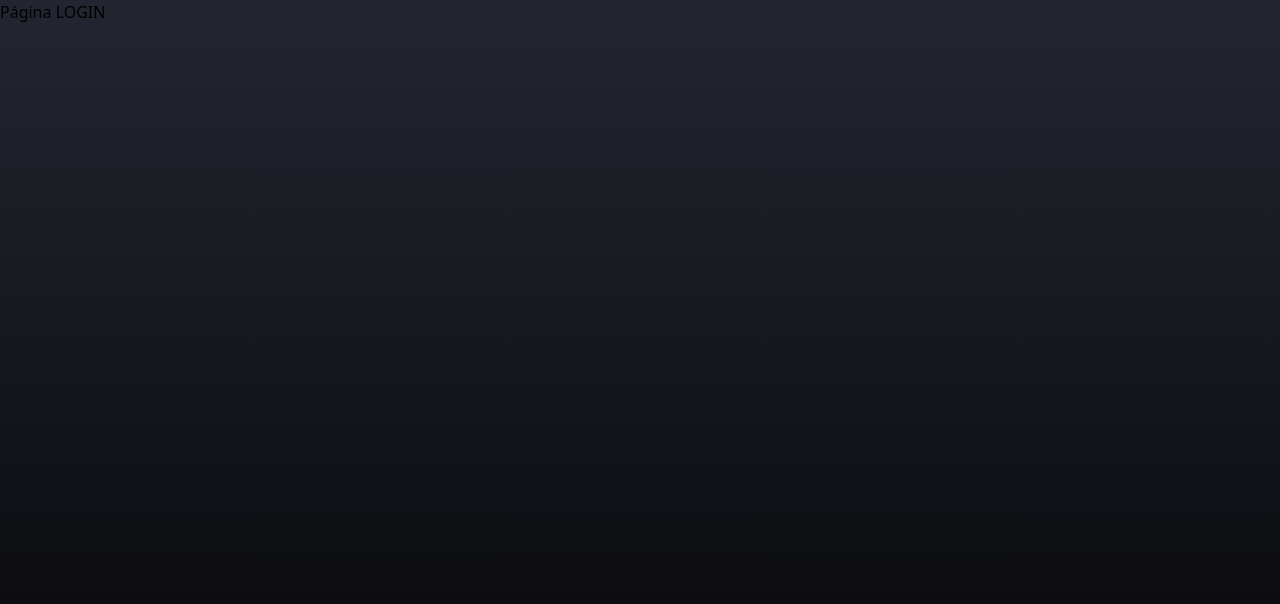
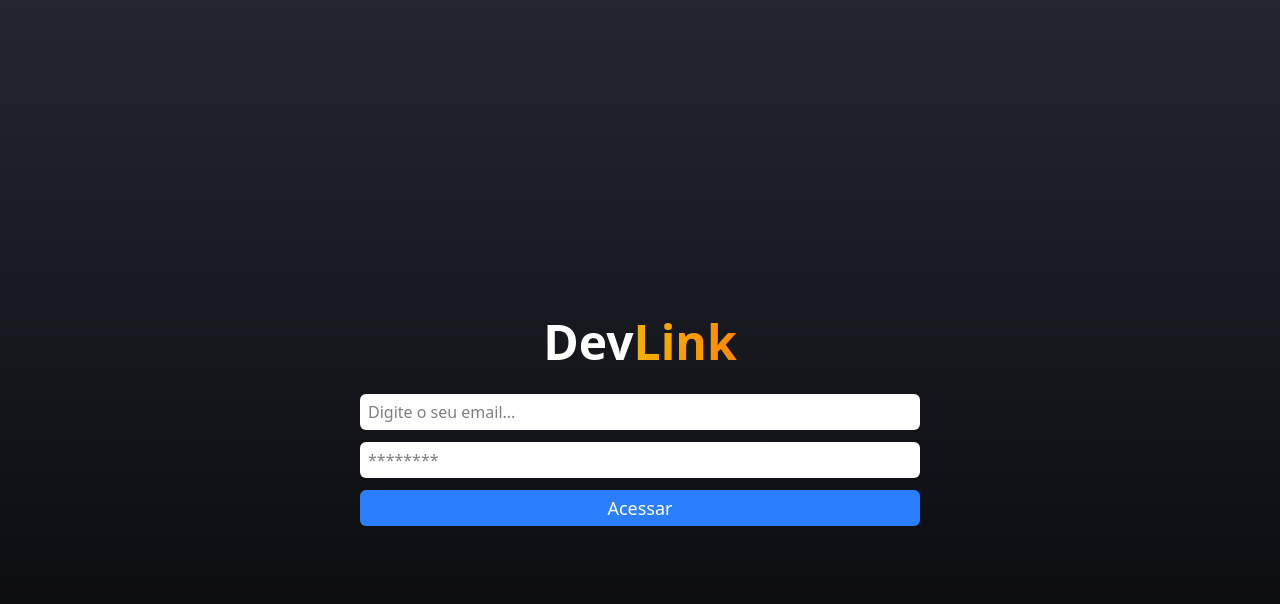
Before and after one commit to thiagodnt/dev-link, a React (Vite) app: page /login in a window 1280 px wide. Shown: the top 604 px of the page. Built offline with nearby package versions, Linux system fonts and the light colour scheme.

Commit message:
feat: form inputs component login

```diff
--- /dev/null
+++ b/src/components/Input/index.tsx
@@ -0,0 +1,12 @@
+import type { InputHTMLAttributes } from 'react';
+
+interface InputProps extends InputHTMLAttributes<HTMLInputElement> {}
+
+export default function Input(props: InputProps) {
+	return (
+		<input
+			className="border-0 outline-none px-2 h-9 mb-3 rounded-md bg-white"
+			{...props}
+		/>
+	);
+}
--- a/src/pages/Login/index.tsx
+++ b/src/pages/Login/index.tsx
@@ -1,3 +1,52 @@
+import { useState, type FormEvent } from 'react';
+import { Link } from 'react-router';
+import Input from '../../components/Input';
+
 export default function Login() {
-	return <div>Página LOGIN</div>;
+	const [email, setEmail] = useState<string>('');
+	const [password, setPassword] = useState<string>('');
+
+	function handleSubmit(e: FormEvent) {
+		e.preventDefault();
+		console.log({
+			email: email,
+			password: password,
+		});
+	}
+
+	return (
+		<div className="flex flex-col items-center justify-center w-full h-screen">
+			<Link to="/">
+				<h1 className="mt-11 mb-7 text-white font-bold text-5xl">
+					Dev
+					<span className="bg-linear-to-r from-yellow-500 to-orange-400 bg-clip-text text-transparent">
+						Link
+					</span>
+				</h1>
+			</Link>
+			<form
+				onSubmit={handleSubmit}
+				className="flex flex-col w-full max-w-xl px-2"
+			>
+				<Input
+					type="email"
+					value={email}
+					placeholder="Digite o seu email..."
+					onChange={(e) => setEmail(e.target.value)}
+				/>
+				<Input
+					type="password"
+					value={password}
+					placeholder="********"
+					onChange={(e) => setPassword(e.target.value)}
+				/>
+				<button
+					type="submit"
+					className="h-9 bg-blue-500 rounded-md border-0 text-lg font-medium text-white cursor-pointer"
+				>
+					Acessar
+				</button>
+			</form>
+		</div>
+	);
 }
```
